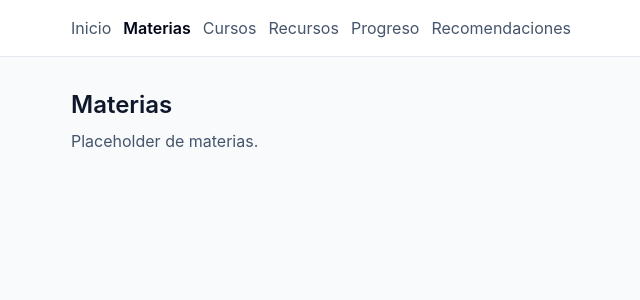
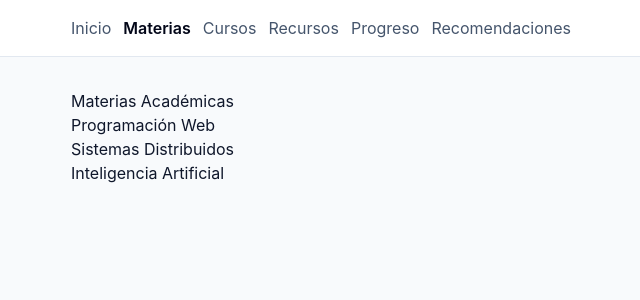
Before and after one commit to MajoVire/academic-platform-distributed, a React (Vite) app in the folder frontend/: page /subjects in a window 1280 px wide. Shown: the top 300 px of the page, without its empty margins (9-649 px from the left). Built offline with nearby package versions, Linux system fonts and the light colour scheme; no server answers.

Commit message:
feat: implement subjects page

```diff
--- a/frontend/src/pages/SubjectsPage.tsx
+++ b/frontend/src/pages/SubjectsPage.tsx
@@ -1,10 +1,15 @@
 function SubjectsPage() {
   return (
-    <section>
-      <h1 className="text-2xl font-semibold">Materias</h1>
-      <p className="mt-2 text-slate-600">Placeholder de materias.</p>
-    </section>
-  )
+    <div>
+      <h1>Materias Académicas</h1>
+
+      <ul>
+        <li>Programación Web</li>
+        <li>Sistemas Distribuidos</li>
+        <li>Inteligencia Artificial</li>
+      </ul>
+    </div>
+  );
 }
 
-export default SubjectsPage
+export default SubjectsPage;
```
